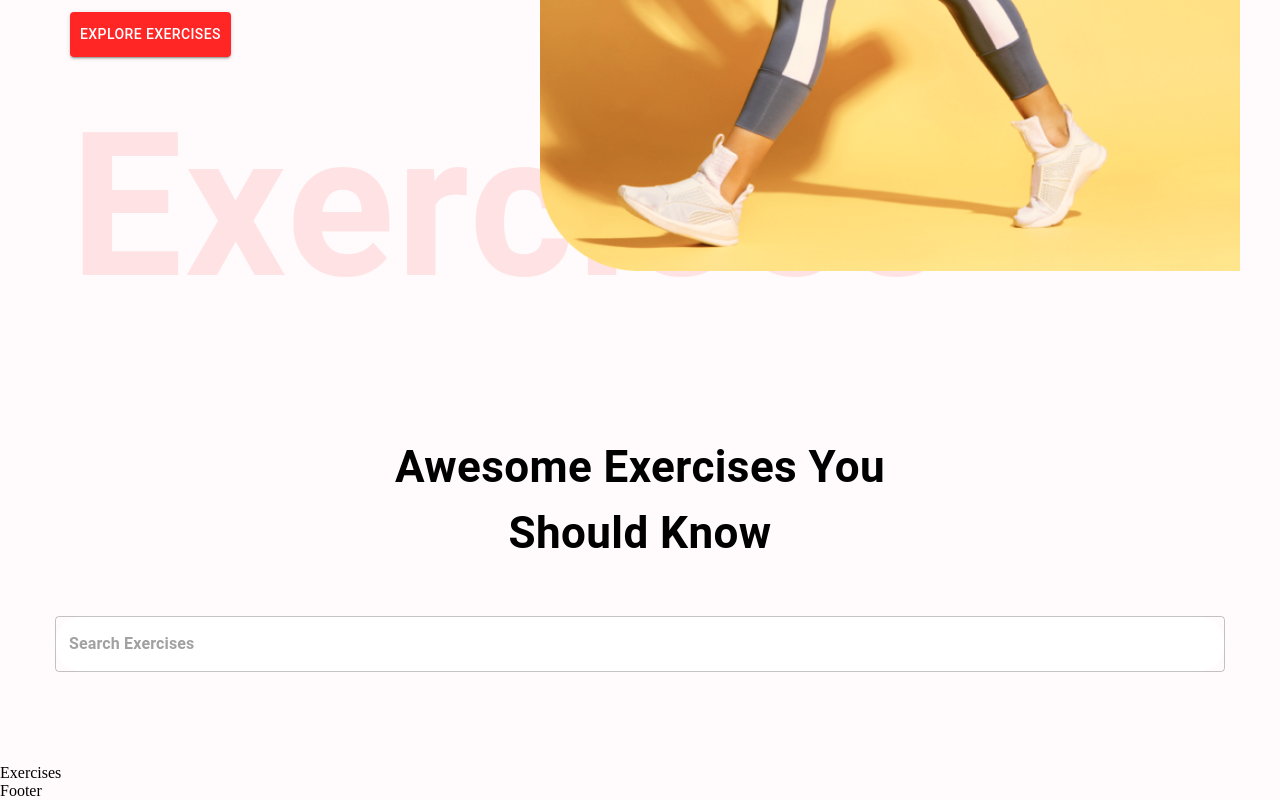
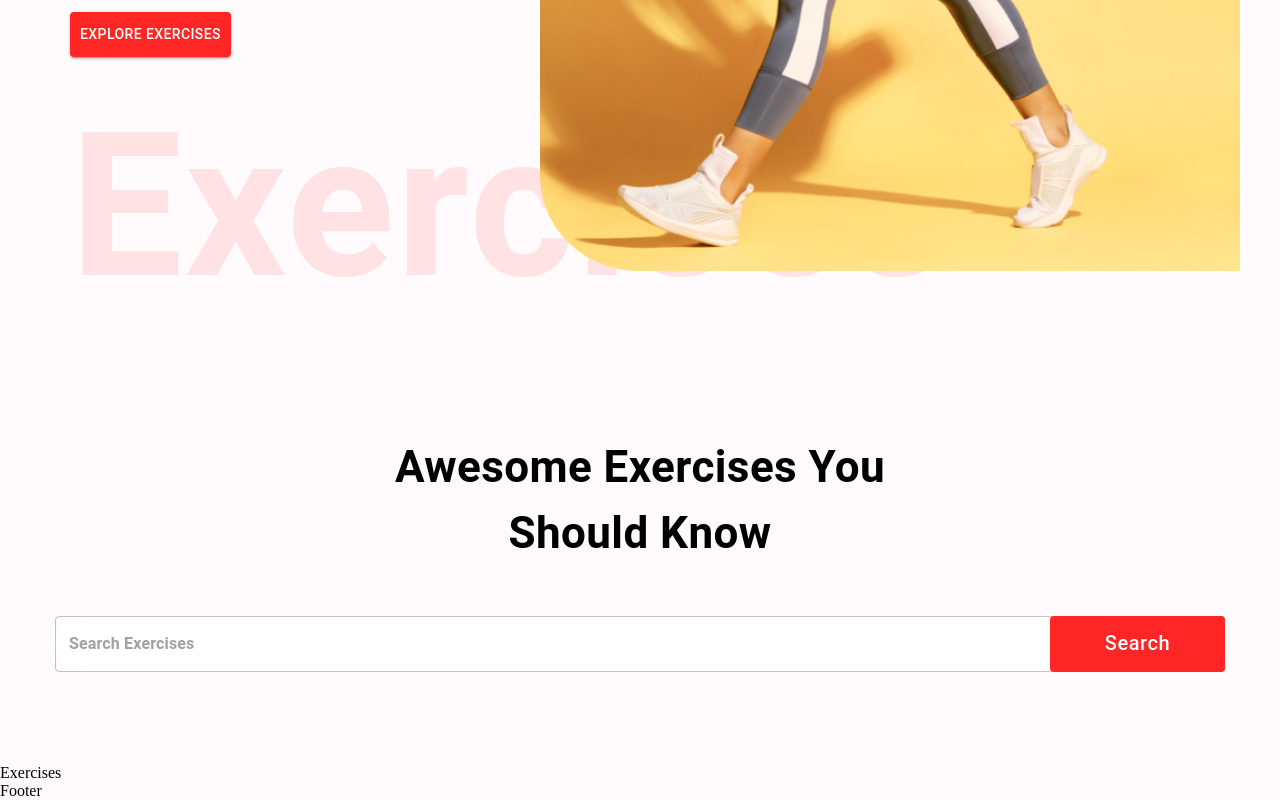
Before and after one commit to developermartins/Golds-Gym, a React (Create React App) app: page / in a window 1280 px wide. Shown: the part 595-1395 px from the top of the page. Built offline with nearby package versions, Linux system fonts and the light colour scheme.

Commit message:
customize search btn

```diff
--- a/src/components/SearchExercises.jsx
+++ b/src/components/SearchExercises.jsx
@@ -34,6 +34,27 @@ const SearchExercises = () => {
           placeholder="Search Exercises"
           type="text"
         />
+        <Button
+          className='search-btn'
+          sx={{
+            bgcolor: '#FF2625',
+            color: '#fff',
+            textTransform: 'none',
+            width: {
+              lg: '175px',
+              xs: '80px',
+            },
+            fontSize: {
+              lg: '20px',
+              xs: '14px',
+            },
+            height: '56px',
+            position: "absolute",
+            right: '0'
+          }}
+        >
+          Search
+        </Button>
       </Box>
     </Stack>
   );
```
